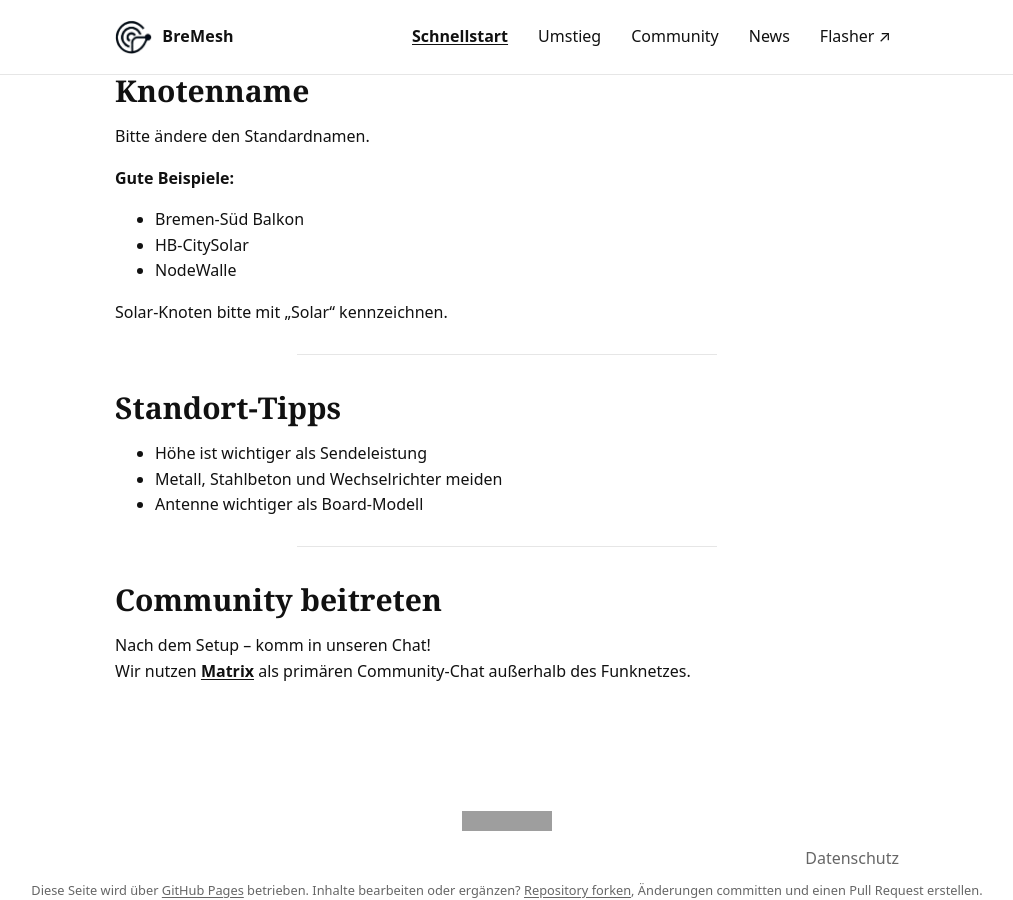
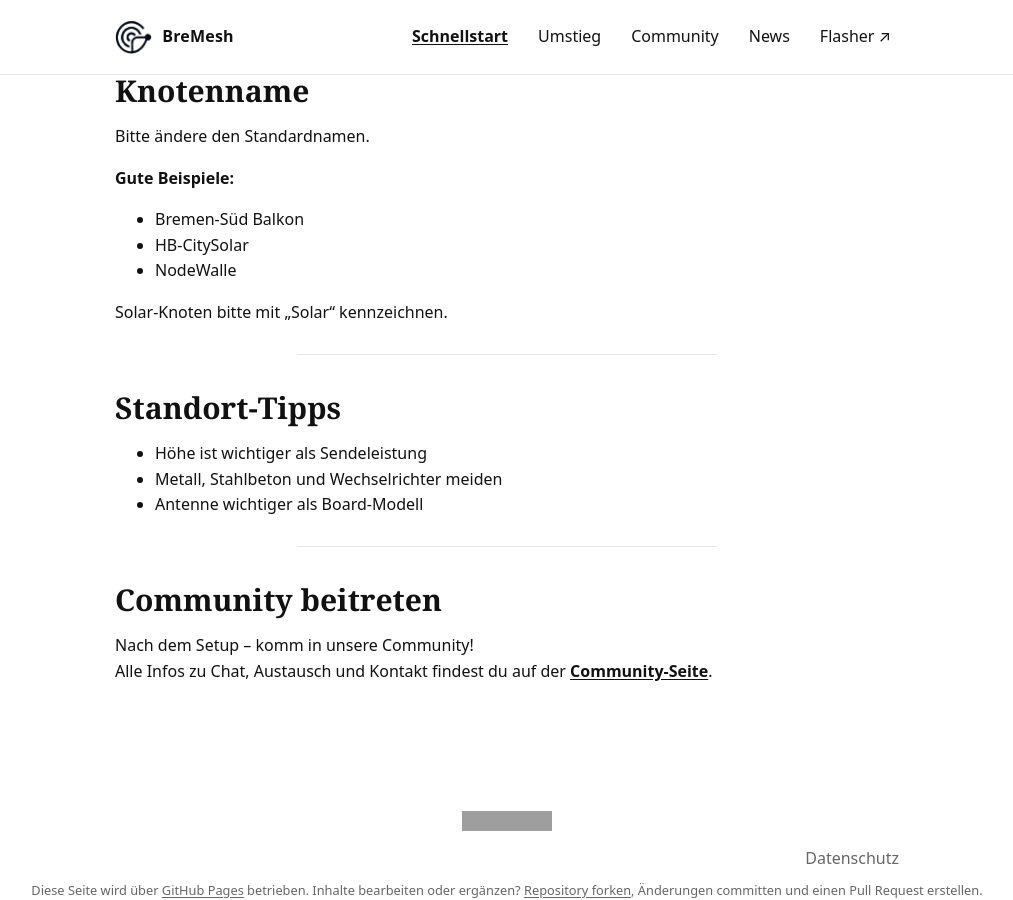
Before and after one commit to NordCen/BreMeshPeople, a Jekyll site: the page built from moin.md, in a window 1280 px wide and 900 px high, scrolled down 915 px. Shown: the whole window, without its empty margins (133-1146 px from the left). Built offline with Jekyll 4.4.1, drawn with Linux system fonts in a browser that asks for light colours; grey boxes are pictures that could not be loaded.

Commit message:
Update moin.md to clarify community engagement information

```diff
--- a/moin.md
+++ b/moin.md
@@ -52,5 +52,5 @@ Solar-Knoten bitte mit „Solar“ kennzeichnen.
 
 ## Community beitreten
 
-Nach dem Setup – komm in unseren Chat!
-Wir nutzen **[Matrix](/matrix/)** als primären Community-Chat außerhalb des Funknetzes.
+Nach dem Setup – komm in unsere Community!
+Alle Infos zu Chat, Austausch und Kontakt findest du auf der **[Community-Seite](/community/)**.
```
